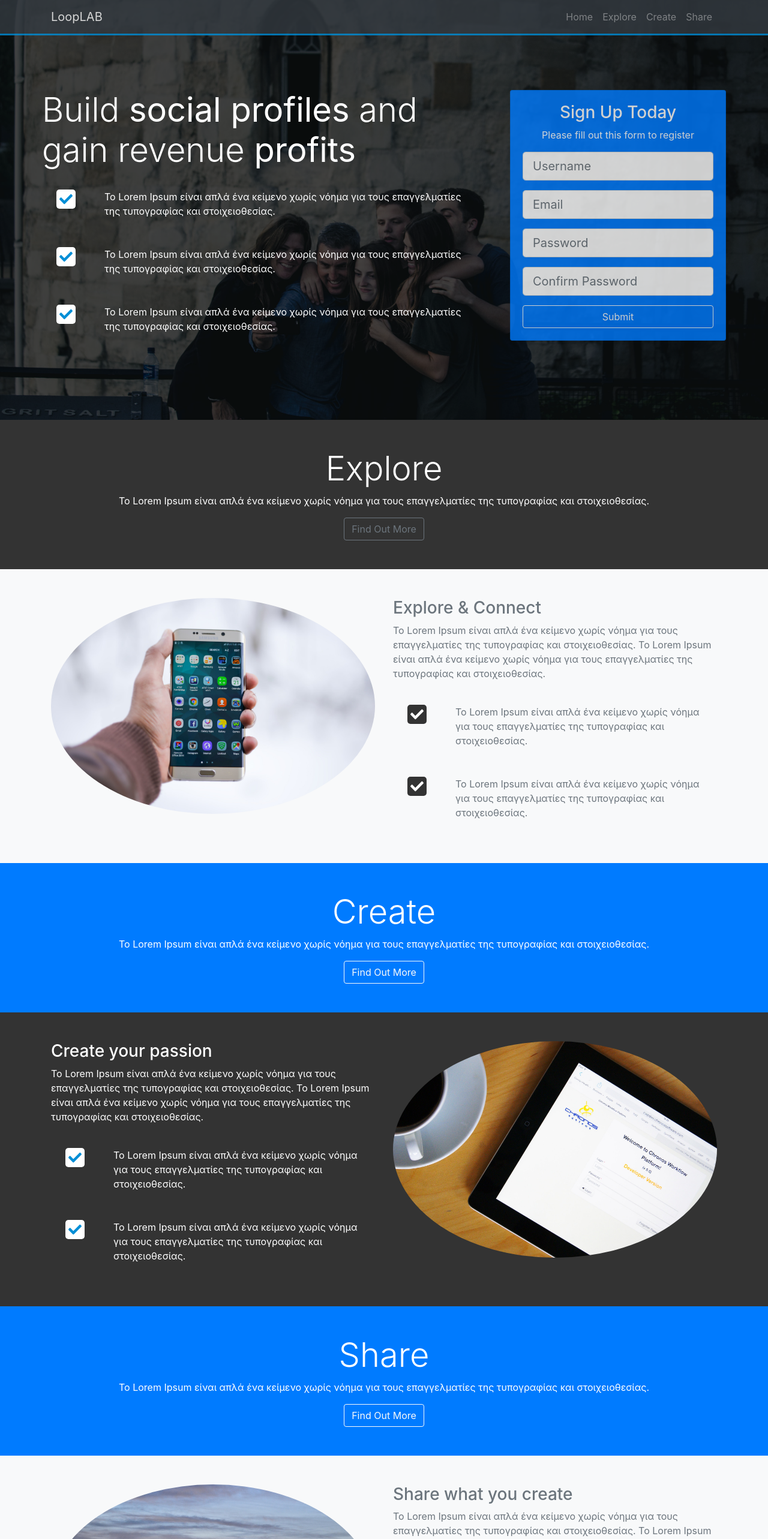
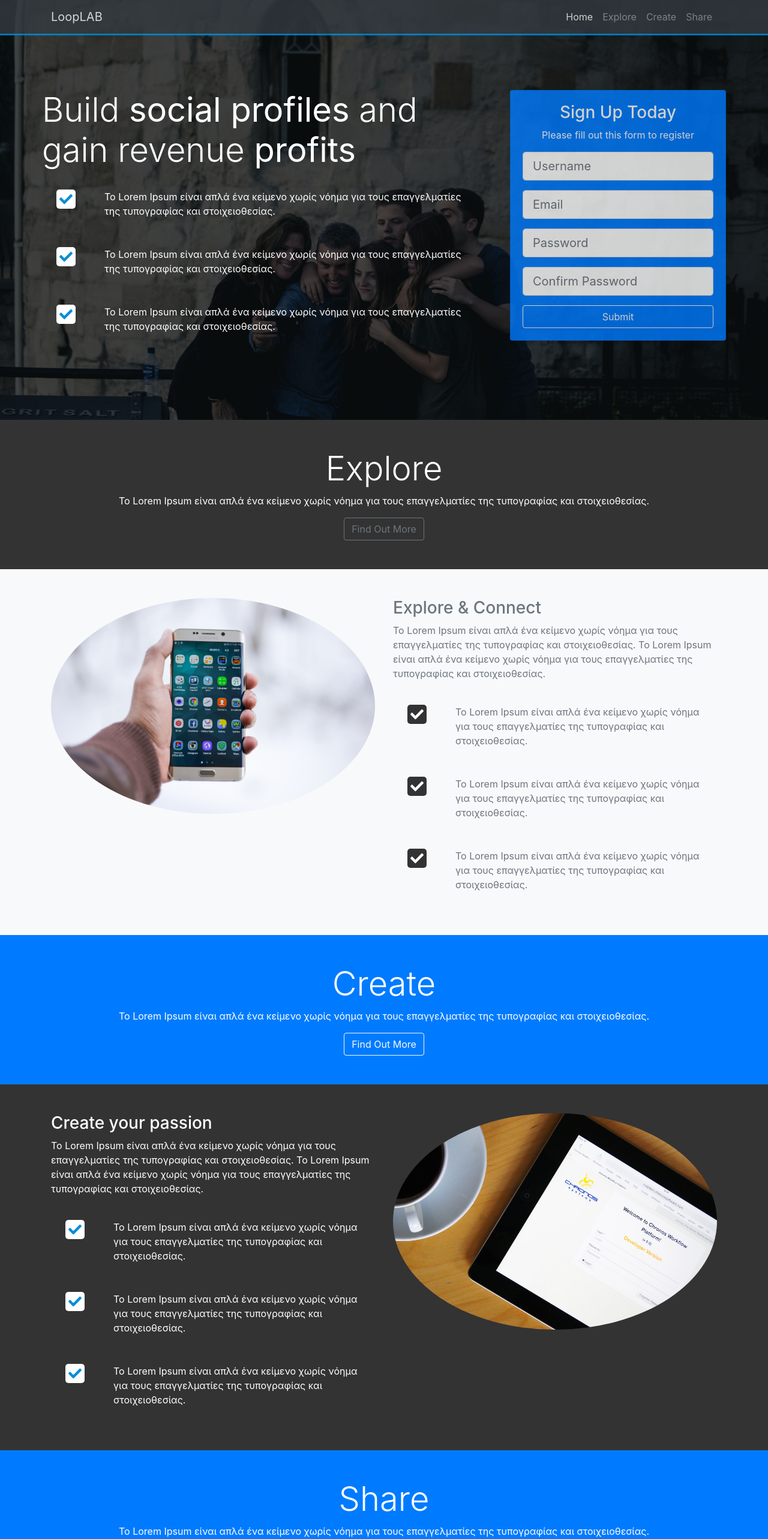
Before and after one commit to avnikolaou/bootstrap-4-themes, a React (Create React App) app: page /Looplab in a window 1280 px wide. Shown: the top 2566 px of the page at 60% size. Built offline with nearby package versions, Linux system fonts and the light colour scheme.

Commit message:
fix: project 1 scroll spy and smoth scrolling

```diff
--- a/package.json
+++ b/package.json
@@ -14,7 +14,7 @@
     "react-dom": "^16.9.0",
     "react-router-dom": "^5.0.1",
     "react-scripts": "3.1.1",
-    "reactstrap": "^8.0.1"
+    "react-scroll": "^1.7.14"
   },
   "scripts": {
     "start": "react-scripts start",
--- a/src/Projects/LoopLab_Social_Theme/Footer.js
+++ b/src/Projects/LoopLab_Social_Theme/Footer.js
@@ -8,7 +8,7 @@ class Footer extends Component{
 
     render() {
         return(
-            <footer id={"main-footer"} className={"bg-dark"}>
+            <footer id={"footer-section"} className={"bg-dark"}>
                 <div className={"container"}>
                     <div className={"row"}>
                         <div className={"col text-center py-4"}>
--- a/src/Projects/LoopLab_Social_Theme/Looplab.js
+++ b/src/Projects/LoopLab_Social_Theme/Looplab.js
@@ -1,10 +1,19 @@
-import React from 'react';
+import React, { Component } from 'react';
 import Nav from "./Nav";
 import Header from "./Header";
 import Main from "./Main";
 import Footer from "./Footer";
 
-function Looplab() {
+
+class Looplab extends Component{
+
+    componentDidMount() {
+        // document.body.setAttribute("data-spy", "scroll");
+        // document.body.setAttribute("data-target", "#main-nav");
+        // document.body.setAttribute("id", "home");
+    }
+
+    render() {
         return (
             <div>
                 <Nav/>
@@ -14,5 +23,6 @@ function Looplab() {
             </div>
         );
     }
+}
 
 export default Looplab;
--- a/src/Projects/LoopLab_Social_Theme/Main.js
+++ b/src/Projects/LoopLab_Social_Theme/Main.js
@@ -34,6 +34,16 @@ class Main extends Component{
                                     και στοιχειοθεσίας. Το Lorem Ipsum είναι απλά ένα κείμενο χωρίς νόημα για τους επαγγελματίες της τυπογραφίας
                                     και στοιχειοθεσίας.
                                 </p>
+                                <div className={"d-flex"}>
+                                    <div className={"p-4 align-self-start"}>
+                                        <FontAwesomeIcon icon={"check"} className={"fa-2x"}/>
+                                    </div>
+                                    <div className={"p-4 align-self-end"}>
+                                        Το Lorem Ipsum είναι απλά ένα κείμενο χωρίς νόημα για τους επαγγελματίες της τυπογραφίας
+                                        και στοιχειοθεσίας.
+                                    </div>
+                                </div>
+
                                 <div className={"d-flex"}>
                                     <div className={"p-4 align-self-start"}>
                                         <FontAwesomeIcon icon={"check"} className={"fa-2x"}/>
@@ -103,6 +113,16 @@ class Main extends Component{
                                         και στοιχειοθεσίας.
                                     </div>
                                 </div>
+
+                                <div className={"d-flex"}>
+                                    <div className={"p-4 align-self-start"}>
+                                        <FontAwesomeIcon icon={"check"} className={"fa-2x"}/>
+                                    </div>
+                                    <div className={"p-4 align-self-end"}>
+                                        Το Lorem Ipsum είναι απλά ένα κείμενο χωρίς νόημα για τους επαγγελματίες της τυπογραφίας
+                                        και στοιχειοθεσίας.
+                                    </div>
+                                </div>
                             </div>
                         </div>
                     </div>
@@ -153,6 +173,16 @@ class Main extends Component{
                                         και στοιχειοθεσίας.
                                     </div>
                                 </div>
+
+                                <div className={"d-flex"}>
+                                    <div className={"p-4 align-self-start"}>
+                                        <FontAwesomeIcon icon={"check"} className={"fa-2x"}/>
+                                    </div>
+                                    <div className={"p-4 align-self-end"}>
+                                        Το Lorem Ipsum είναι απλά ένα κείμενο χωρίς νόημα για τους επαγγελματίες της τυπογραφίας
+                                        και στοιχειοθεσίας.
+                                    </div>
+                                </div>
                             </div>
                         </div>
                     </div>
--- a/src/Projects/LoopLab_Social_Theme/Nav.js
+++ b/src/Projects/LoopLab_Social_Theme/Nav.js
@@ -1,4 +1,5 @@
 import React,{ Component } from 'react';
+import { Link, animateScroll as scroll } from "react-scroll";
 import "./App.css"
 
 class Nav extends Component{
@@ -13,16 +14,16 @@ class Nav extends Component{
                     <div className={"collapse navbar-collapse"} id={"navbarCollapse"}>
                         <ul className={"navbar-nav ml-auto"}>
                             <li className={"nav-item"}>
-                                <a href="#home" className={"nav-link"}>Home</a>
+                                <Link className={"nav-link"} to="home-section" spy={true} smooth={true} duration={500} onSetActive={this.handleSetActive}>Home</Link>
                             </li>
                             <li className={"nav-item"}>
-                                <a href="#explore-head-section" className={"nav-link"}>Explore</a>
+                                <Link className={"nav-link"} to="explore-head-section" spy={true} smooth={true} duration={500} onSetActive={this.handleSetActive}>Explore</Link>
                             </li>
                             <li className={"nav-item"}>
-                                <a href="#create-head-section" className={"nav-link"}>Create</a>
+                                <Link className={"nav-link"} to="create-head-section" spy={true} smooth={true} duration={500} onSetActive={this.handleSetActive}>Create</Link>
                             </li>
                             <li className={"nav-item"}>
-                                <a href="#share-head-section" className={"nav-link"}>Share</a>
+                                <Link className={"nav-link"} to="share-head-section" spy={true} smooth={true} duration={500} onSetActive={this.handleSetActive}>Share</Link>
                             </li>
                         </ul>
                     </div>
```
Also changed, not shown: 1 other file (tests, documents, lock files or other folders). Lines whose indentation alone changed are shown as unchanged.
